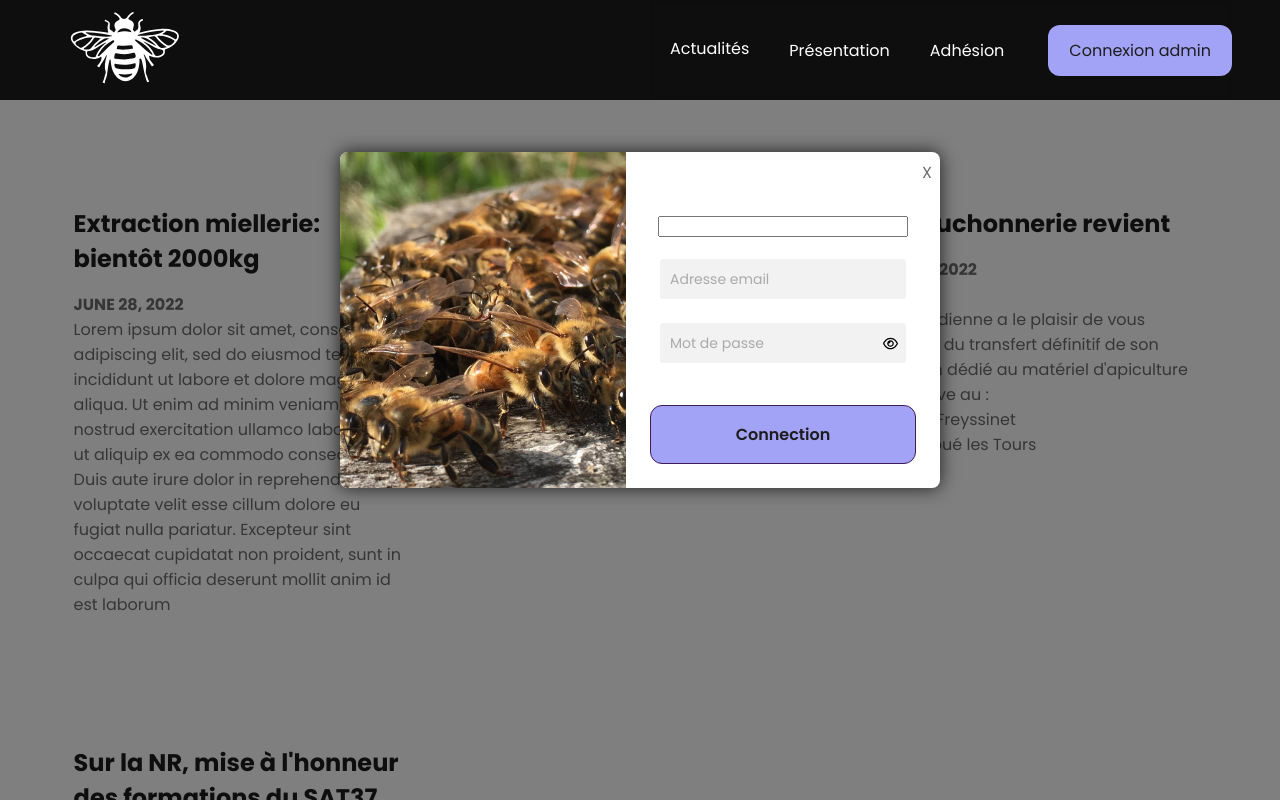
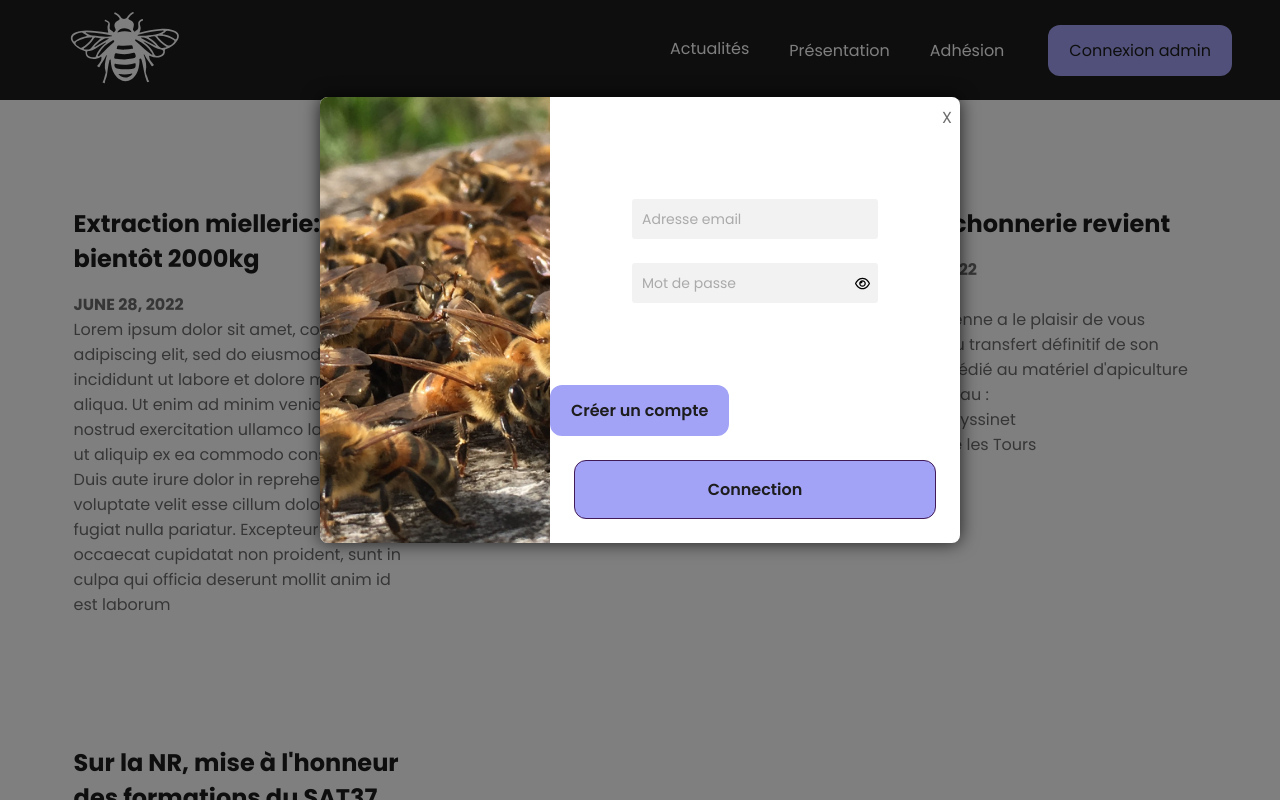
Before and after one commit to Barto1212/sat37, a Next.js app: page / in a window 1280 px wide. Both pictures are taken after a click on the button "Connexion admin". Shown: the top 800 px of the page. Built offline with nearby package versions, Linux system fonts and the light colour scheme.

Commit message:
formulaire en cours

```diff
--- a/components/Input.tsx
+++ b/components/Input.tsx
@@ -2,7 +2,7 @@ import Image from "next/image"
 import { useState } from "react"
 import { checkEmail } from '../utils/checkForm'
 
-type TypeInput = "password" | "email"
+type TypeInput = "password" | "email" | "text"
 
 type Props = {
   stateForm: any[]
--- a/components/Modal.tsx
+++ b/components/Modal.tsx
@@ -1,7 +1,7 @@
 import nft from "../public/img/abeilles-entree-1920-1080.jpg"
 import Image from "next/image"
-import Input from './Input'
 import { MouseEventHandler, useState } from 'react'
+import { LogIn, SignIn } from './ProfileManager'
 
 type Props = {
   open: boolean,
@@ -9,7 +9,8 @@ type Props = {
 }
 
 const Modal:React.FC<Props> = ({ open, onClose }) => {
-  const stateFrom = useState({email: "", pwd: ""})
+  const stateForm = useState({email: "", pwd: ""})
+  const [LogInMode, setLogInMode] = useState(true)
 
   return (
     <div onClick={onClose} className={`overlay${open ? " overlay--visible" : " overlay--hidden"}`}>
@@ -22,11 +23,12 @@ const Modal:React.FC<Props> = ({ open, onClose }) => {
           <p className='closeBtn' onClick={onClose}>
             X
           </p>
-          <div className='content'>
-            <input type="text" />
-            <Input stateForm={stateFrom} type="email" id="email" name="Adresse email" />
-            <Input stateForm={stateFrom} type="password" id="pwd" name="Mot de passe" />
+          <div className='stack stack--vertical'>
+            {LogInMode ? <LogIn stateForm={stateForm} /> : <SignIn stateForm={stateForm}/>}
           </div>
+          <button onClick={() => setLogInMode(o => !o)} className='btn-primary'>
+              <span className='bold'>Créer un compte</span>
+            </button>
           <div className='btnContainer'>
             <button className='btn-primary'>
               <span className='bold'>Connection</span>
--- /dev/null
+++ b/components/ProfileManager.tsx
@@ -0,0 +1,27 @@
+import Input from "./Input"
+
+const LogIn = ({stateForm}) => {
+  return (
+    <>
+      <Input stateForm={stateForm} type="email" id="email" name="Adresse email" />
+      <Input stateForm={stateForm} type="password" id="pwd" name="Mot de passe" />
+    </>
+  )
+}
+
+const SignIn = ({stateForm}) => {
+  return (
+    <>
+      <div className="stack">
+        <Input stateForm={stateForm} type="text" id="prenom" name="Prénom" />
+        <Input stateForm={stateForm} type="text" id="nom" name="Nom" />
+      </div>
+
+      <Input stateForm={stateForm} type="email" id="email" name="Adresse email" />
+      <Input stateForm={stateForm} type="password" id="pwd" name="Mot de passe" />
+      <Input stateForm={stateForm} type="password" id="confirmPwd" name="Confirmez votre mot de passe" />
+    </>
+  )
+}
+
+export { LogIn, SignIn }
--- a/components/header.module.scss
+++ b/components/header.module.scss
@@ -20,7 +20,7 @@
         align-items: center;
         justify-content: space-between;
         position: relative;
-        z-index: 100;
+        z-index: 1;
 
         &__logo {
             font-size: 2rem;
--- /dev/null
+++ b/styles/containers.scss
@@ -0,0 +1,13 @@
+.stack {
+  display: flex;
+  justify-content: center;
+  text-align: center;
+  margin: 3rem;
+  padding: 2rem;
+  &--vertical {
+    flex-direction: column;
+  }
+  &--horizontal {
+    flex-direction: row;
+  }
+}
--- a/styles/globals.scss
+++ b/styles/globals.scss
@@ -20,6 +20,7 @@ body {
 @import "./butons.scss";
 @import "./modal.scss";
 @import "./input.scss";
+@import "./containers.scss";
 
 .article {
   clear: both;
--- a/styles/modal.scss
+++ b/styles/modal.scss
@@ -7,17 +7,17 @@
   transition: background-color 0.2s ease;
   &--visible {
     background-color: rgba(0, 0, 0, 0.5);
-    z-index: 1;
+    z-index: 10;
   }
   &--hidden {
     background-color: rgba(0, 0, 0, 0);
-    z-index: -1;
+    z-index: -10;
     transition: z-index 0.2s ease;
   }
 }
 
 .modalContainer {
-  max-width: 600px;
+  max-width: 50%;
   width: 100%;
   position: fixed;
   top: 40%;
@@ -52,15 +52,6 @@
   position: fixed;
   top: 8px;
   right: 8px;
-}
-
-.content {
-  display: flex;
-  flex-direction: column;
-  justify-content: center;
-  text-align: center;
-  margin-top: 3rem;
-  padding: 1rem 2rem;
 }
 
 .btnContainer {
```
